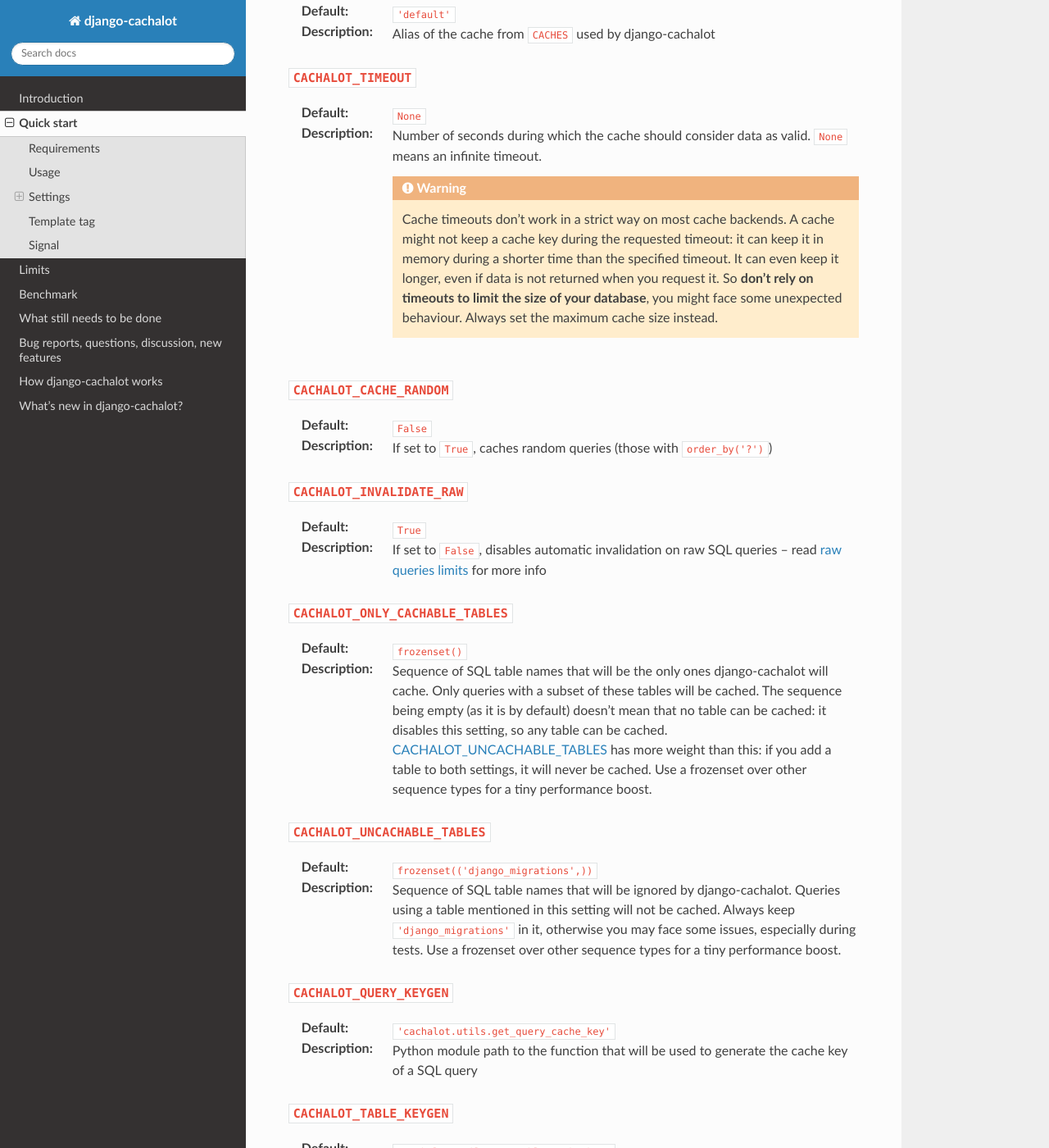
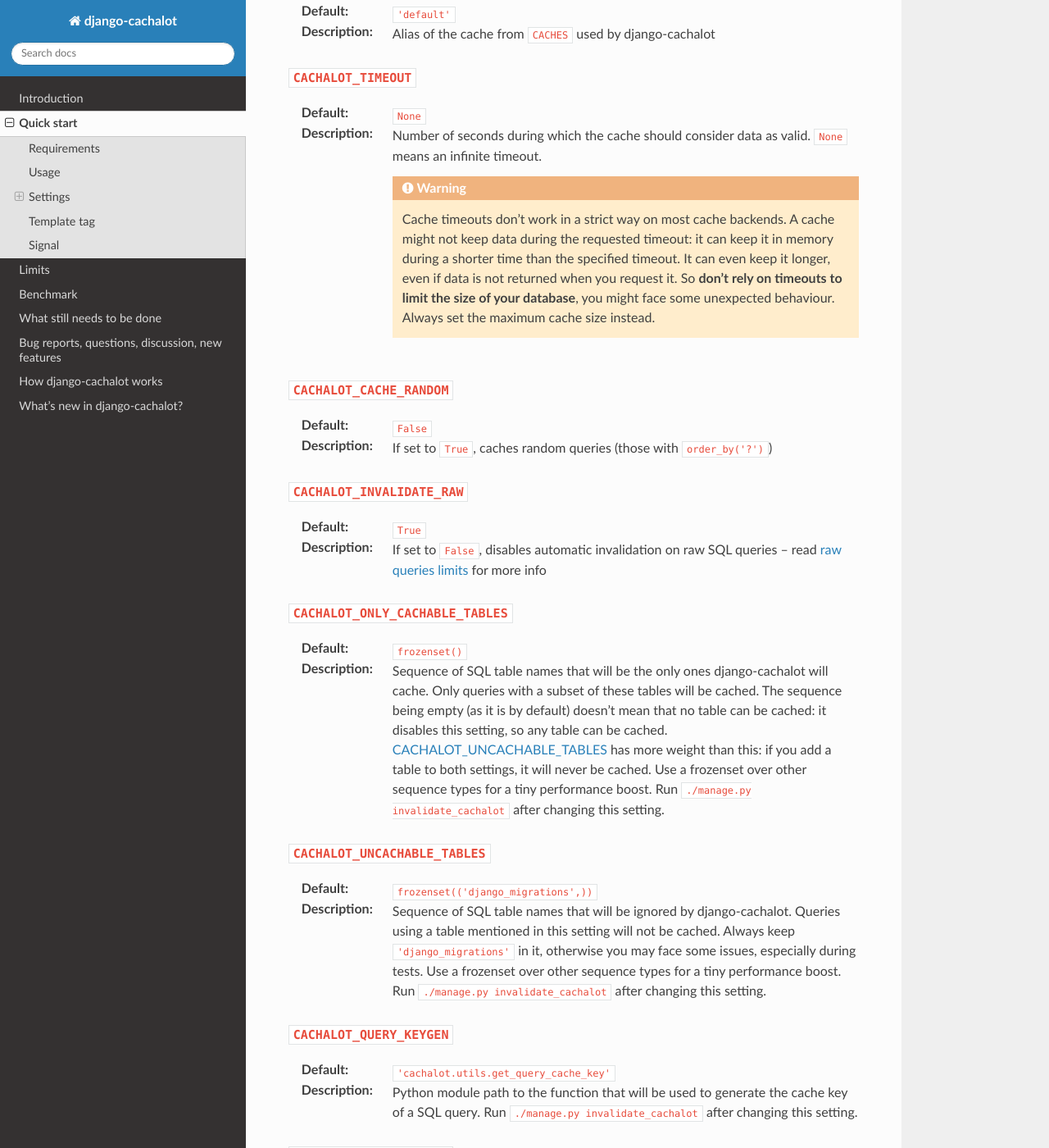
Before and after one commit to noripyt/django-cachalot, a Sphinx documentation site: the page built from docs/quickstart.rst, in a window 1280 px wide and 1400 px high, scrolled down 1056 px. Shown: the whole window at 82% size. Built offline with Sphinx 7.4.7 and the Read the Docs theme 2.0.0, drawn with Linux system fonts in a browser that asks for light colours; pages that are not in the unit, such as notebooks, are missing from menus; the version number could not be read and is left out; some of the changed text lies outside the part shown.

Commit message:
Specifies how to invalidate cachalot after changing some settings.

```diff
--- a/docs/quickstart.rst
+++ b/docs/quickstart.rst
@@ -71,7 +71,7 @@
 
   .. warning::
      Cache timeouts don’t work in a strict way on most cache backends.
-     A cache might not keep a cache key during the requested timeout:
+     A cache might not keep data during the requested timeout:
      it can keep it in memory during a shorter time than the specified timeout.
      It can even keep it longer, even if data is not returned when you request it.
      So **don’t rely on timeouts to limit the size of your database**,
@@ -107,6 +107,7 @@
   :ref:`CACHALOT_UNCACHABLE_TABLES` has more weight than this:
   if you add a table to both settings, it will never be cached.
   Use a frozenset over other sequence types for a tiny performance boost.
+  Run ``./manage.py invalidate_cachalot`` after changing this setting.
 
 
 .. _CACHALOT_UNCACHABLE_TABLES:
@@ -121,20 +122,25 @@
   Always keep ``'django_migrations'`` in it, otherwise you may face
   some issues, especially during tests.
   Use a frozenset over other sequence types for a tiny performance boost.
+  Run ``./manage.py invalidate_cachalot`` after changing this setting.
 
 ``CACHALOT_QUERY_KEYGEN``
 ~~~~~~~~~~~~~~~~~~~~~~~~~
 
 :Default: ``'cachalot.utils.get_query_cache_key'``
 :Description: Python module path to the function that will be used to generate
-              the cache key of a SQL query
+              the cache key of a SQL query.
+              Run ``./manage.py invalidate_cachalot``
+              after changing this setting.
 
 ``CACHALOT_TABLE_KEYGEN``
 ~~~~~~~~~~~~~~~~~~~~~~~~~
 
 :Default: ``'cachalot.utils.get_table_cache_key'``
 :Description: Python module path to the function that will be used to generate
-              the cache key of a SQL table
+              the cache key of a SQL table.
+              Clear your cache after changing this setting (it’s not enough
+              to use ``./manage.py invalidate_cachalot``).
 
 .. _Dynamic overriding:
 
```
